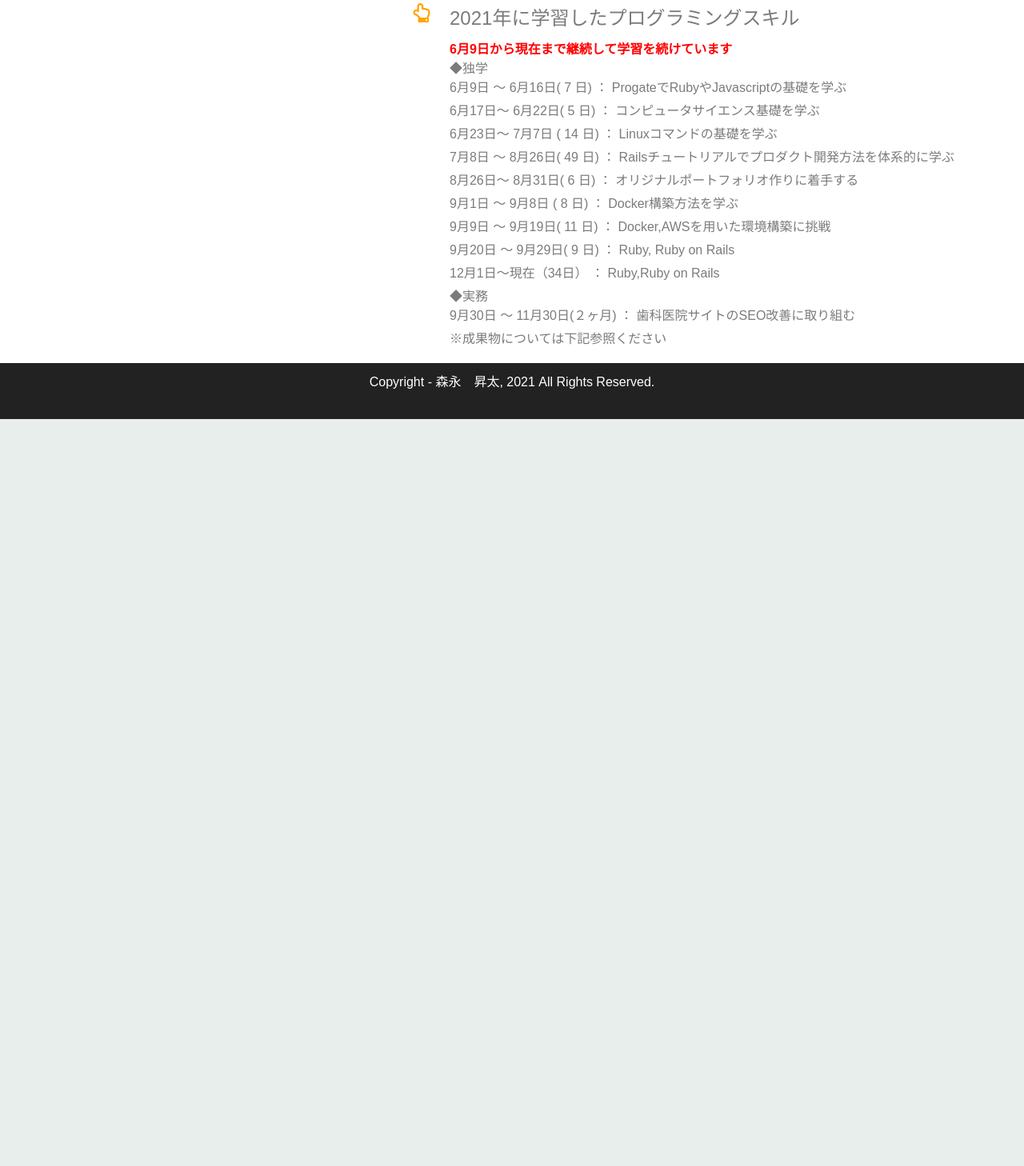
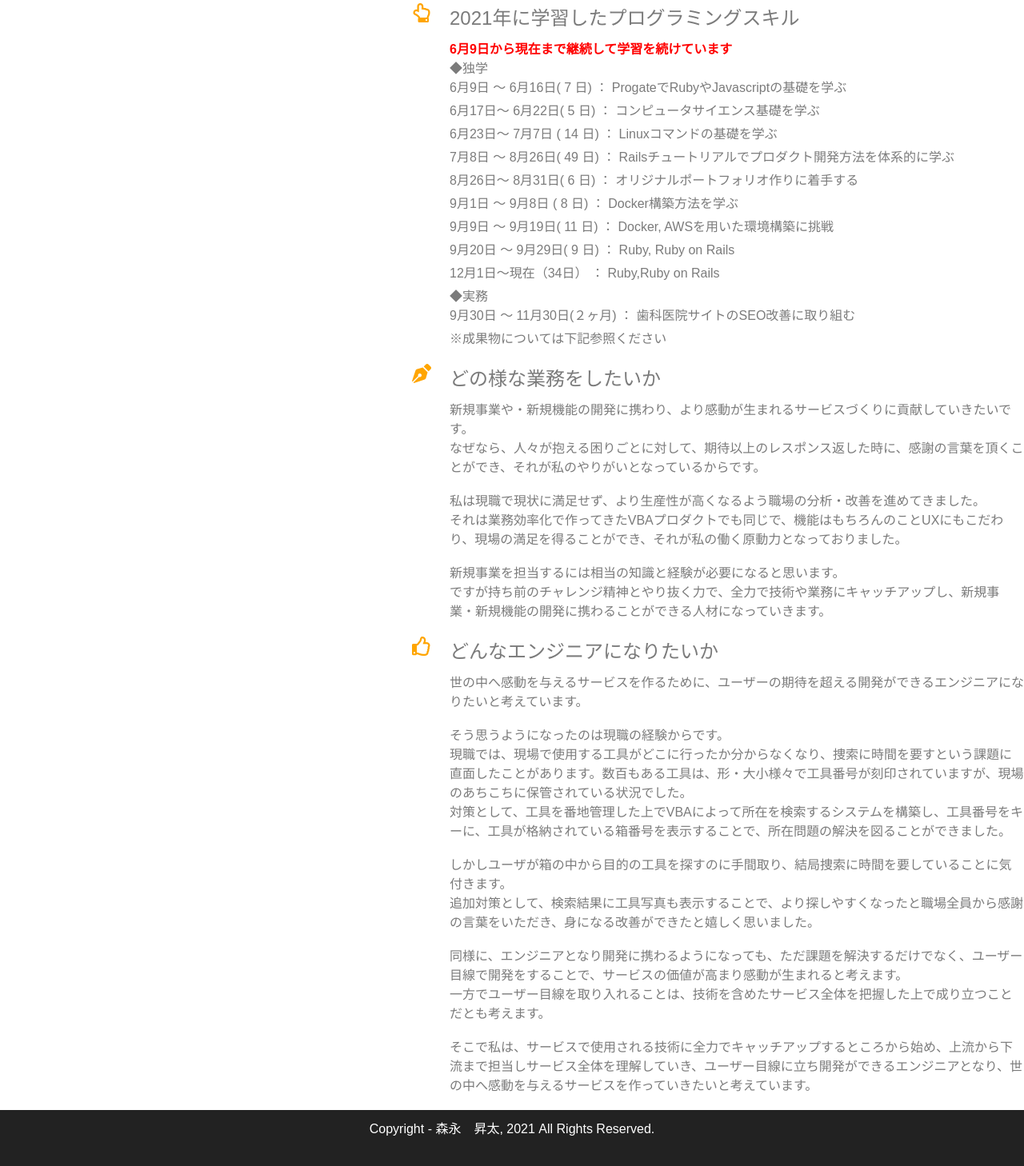
Before and after one commit to moriw0/portfolio_site, a plain HTML site: page index.html in a window 1280 px wide. Shown: the part 760-2218 px from the top of the page at 80% size. Before the commit the page ends 1284 px from the top, so only its background shows below. Drawn offline with nearby package versions, Linux system fonts and the light colour scheme.

Commit message:
add WILL

```diff
--- a/index.html
+++ b/index.html
@@ -20,19 +20,6 @@
   <script src="js/main_blog.js"></script>
 </head>
 <body class="preload">
-  <!-- <div class="top_wrapper hero">
-    <div class="top_message">
-      <div class="red-bold">ただ今、転職活動中！</div>
-      <p>
-        希望職種：バックエンドエンジニア<br>
-        学習中言語：Ruby,Rails<br>
-        希望勤務地：東京<br>
-        希望年収：350万円/年 以上
-      </p>
-      <div class="lead">興味を持って頂きましたらご連絡ください！</div>
-    </div>
-  </div> -->
-
   <div class="background_color">
     <header class="header_nav flex space">
       <h1 class="top_logo">
@@ -142,7 +129,7 @@
                 <li>7月8日 〜 8月26日( 49 日) ： Railsチュートリアルでプロダクト開発方法を体系的に学ぶ</li>
                 <li>8月26日〜 8月31日( 6 日)  ： オリジナルポートフォリオ作りに着手する</li>
                 <li>9月1日 〜 9月8日 ( 8 日)  ： Docker構築方法を学ぶ</li>
-                <li>9月9日 〜 9月19日( 11 日) ： Docker,AWSを用いた環境構築に挑戦</li>
+                <li>9月9日 〜 9月19日( 11 日) ： Docker, AWSを用いた環境構築に挑戦</li>
                 <li>9月20日 〜 9月29日( 9 日) ： Ruby, Ruby on Rails</li>
                 <li>12月1日〜現在（<span id="ruby_stady"></span>日） ： Ruby,Ruby on Rails</li>
               </ul>
@@ -152,15 +139,21 @@
               <p>※成果物については下記参照ください</p>
             </div>
           </section>
-          <!-- <section class="flex">
+          <section class="flex">
             <div class="icon">
               <i class="fas fa-pen-nib"></i>
             </div>
             <div class="info">
               <h3 class="top_info">どの様な業務をしたいか</h3>
               <p>
-                <span class="red-bold">多くの人の役にたつ画期的で面白いアプリの開発</span>に携わりたいです。<br>
-                その為に必要な言語やスキルを常に取り入れていける環境で働きたいです。
+                新規事業や・新規機能の開発に携わり、より感動が生まれるサービスづくりに貢献していきたいです。<br>
+                なぜなら、人々が抱える困りごとに対して、期待以上のレスポンス返した時に、感謝の言葉を頂くことができ、それが私のやりがいとなっているからです。<br>
+                <br>
+                私は現職で現状に満足せず、より生産性が高くなるよう職場の分析・改善を進めてきました。<br>
+                それは業務効率化で作ってきたVBAプロダクトでも同じで、機能はもちろんのことUXにもこだわり、現場の満足を得ることができ、それが私の働く原動力となっておりました。<br>
+                <br>
+                新規事業を担当するには相当の知識と経験が必要になると思います。<br>
+                ですが持ち前のチャレンジ精神とやり抜く力で、全力で技術や業務にキャッチアップし、新規事業・新規機能の開発に携わることができる人材になっていきます。<br>
               </p>
             </div>
           </section>
@@ -169,12 +162,23 @@
               <i class="far fa-thumbs-up"></i>
             </div>
             <div id="future" class="info">
-              <h3 class="top_info">どの様なエンジニアになりたいか</h3>
+              <h3 class="top_info">どんなエンジニアになりたいか</h3>
               <p>
-                親族が経営する会社を辞めてまでIT企業を志した理由は、<br>
-                <span class="red-bold">「大きな変化による価値を生み出し、多くの人の役に立ちたい」</span>からです。
+                世の中へ感動を与えるサービスを作るために、ユーザーの期待を超える開発ができるエンジニアになりたいと考えています。<br>
+                <br>
+                そう思うようになったのは現職の経験からです。<br>
+                現職では、現場で使用する工具がどこに行ったか分からなくなり、捜索に時間を要すという課題に直面したことがあります。数百もある工具は、形・大小様々で工具番号が刻印されていますが、現場のあちこちに保管されている状況でした。<br>
+                対策として、工具を番地管理した上でVBAによって所在を検索するシステムを構築し、工具番号をキーに、工具が格納されている箱番号を表示することで、所在問題の解決を図ることができました。<br>
+                <br>
+                しかしユーザが箱の中から目的の工具を探すのに手間取り、結局捜索に時間を要していることに気付きます。<br>
+                追加対策として、検索結果に工具写真も表示することで、より探しやすくなったと職場全員から感謝の言葉をいただき、身になる改善ができたと嬉しく思いました。<br>
+                <br>
+                同様に、エンジニアとなり開発に携わるようになっても、ただ課題を解決するだけでなく、ユーザー目線で開発をすることで、サービスの価値が高まり感動が生まれると考えます。<br>
+                一方でユーザー目線を取り入れることは、技術を含めたサービス全体を把握した上で成り立つことだとも考えます。<br>
+                <br>
+                そこで私は、サービスで使用される技術に全力でキャッチアップするところから始め、上流から下流まで担当しサービス全体を理解していき、ユーザー目線に立ち開発ができるエンジニアとなり、世の中へ感動を与えるサービスを作っていきたいと考えています。
               </p>
-              <section>
+              <!-- <section>
                 <h4>1.変化を起こす</h4>
                 <p>
                   今まで当たり前と思われていた事を疑い、常に改善案を考え、とにかくどんどん実行していきたいです。<br>
@@ -195,9 +199,9 @@
                   私が挑戦の中で得た情報やスキルは、どんどん他者へ提供していこうと考えております。<br>
                   SNSを使って情報発信したり、技術記事を発信したりと、積極的に実行していきます。それにより1人でも多くの人に影響を与える事ができ、それが僕の志す変化による価値提供に必要な条件だと考えています。
                 </p>
-              </section>
+              </section> -->
             </div>
-          </section> -->
+          </section>
         </div>
       </div>
     </section>
```
